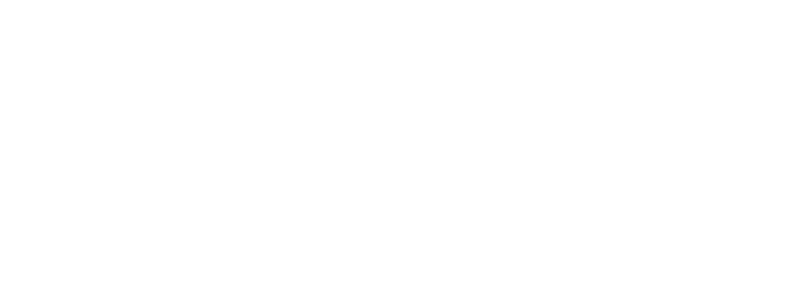
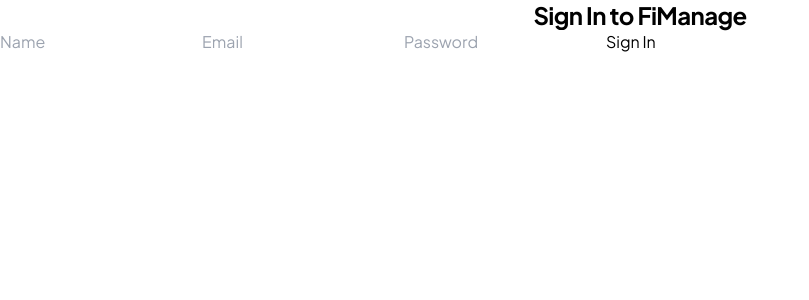
Before and after one commit to sourinsarkar/fiManage, a React (Vite) app in the folder frontend/: page /signup in a window 1280 px wide. Shown: the top 300 px of the page, without its empty margins (0-809 px from the left). Built offline with nearby package versions, Linux system fonts and the light colour scheme.

Commit message:
Issues: Authentication

```diff
--- a/frontend/src/App.tsx
+++ b/frontend/src/App.tsx
@@ -1,11 +1,11 @@
-// import Home from "./layouts/Home"
-import Dashboard from "./layouts/Dashboard"
+import Home from "./layouts/Home"
+// import Dashboard from "./layouts/Dashboard"
 
 const App: React.FC = () => {
   return(
     <>
-      {/* <Home /> */}
-      <Dashboard />
+      <Home />
+      {/* <Dashboard /> */}
     </>
   );
 }
--- a/frontend/src/layouts/Home.tsx
+++ b/frontend/src/layouts/Home.tsx
@@ -1,6 +1,6 @@
-// import CalendarUI from "../components/CalendarUI
 import Navbar from "../components/Navbar";
 import { PaperAirplaneIcon, SparklesIcon } from "@heroicons/react/24/solid";
+import { Link } from "react-router-dom";
 
 const App: React.FC = () => {
   return (
@@ -28,7 +28,11 @@
         </div>
 
         <div className="flex items-center justify-center">
-          <div className="mx-auto text-center flex items-center justify-center px-5 py-3 bg-[#131314] text-[#ffffff] rounded-xl shadow-shdw-1 leading-none">Create an account</div>
+        </div>
+        <div className="flex items-center justify-center">
+          <Link to="/signup">
+            <div className="mx-auto max-w-48 text-center flex items-center justify-center px-5 py-3 bg-[#131314] text-[#ffffff] rounded-xl shadow-shdw-1 leading-none">Create an account</div>
+          </Link>
         </div>
       </div>
     </div>
--- a/frontend/src/layouts/SignUp.tsx
+++ b/frontend/src/layouts/SignUp.tsx
@@ -1,9 +1,59 @@
+import { useState } from "react";
+import axios from "axios";
+import { useNavigate } from "react-router-dom";
+
 const SignUp: React.FC = () => {
-  return(
+const [name, setName] = useState("");
+const [email, setEmail] = useState("");
+const [password, setPassword] = useState("");
+const navigate = useNavigate();
+
+const handleSubmit = async (event: React.FormEvent) => {
+    event.preventDefault();
+
+    try {
+        const response = await axios.post("https://localhost:3000/signup", {name, email, password});
+        const token = response.data.token;
+
+        localStorage.setItem('token', token);
+
+        navigate('/dashboard');
+        console.log(token);
+    } catch(error: any) {
+        console.error(error.response.data.message);
+    }
+}
+
+  return (
     <div>
-
+      <div>
+        <h1 className="text-center font-bold text-2xl tracking-tight leading-tight">
+          Sign In to FiManage
+        </h1>
+        <form onSubmit={handleSubmit}>
+          <input
+            type="name"
+            value={name}
+            onChange={(event) => setName(event.target.value)}
+            placeholder="Name"
+          />
+          <input
+            type="email"
+            value={email}
+            onChange={(event) => setEmail(event.target.value)}
+            placeholder="Email"
+          />
+          <input
+            type="password"
+            value={password}
+            onChange={(event) => setPassword(event.target.value)}
+            placeholder="Password"
+          />
+          <button type="submit">Sign In</button>
+        </form>
+      </div>
     </div>
   );
-}
+};
 
 export default SignUp;
```
Also changed, not shown: frontend/src/main.tsx (+6 -1 lines), frontend/src/layouts/SignIn.tsx (line endings or trailing spaces), 1 other file (tests, documents, lock files or other folders).
